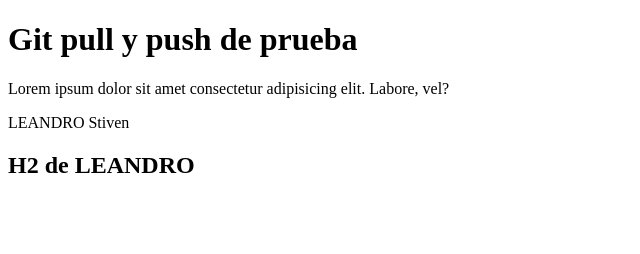
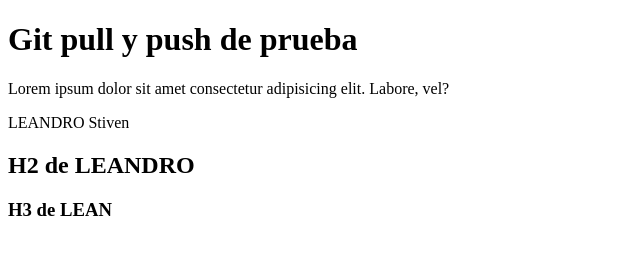
Before and after one commit to levsistemas/git, a plain HTML site: page index.html in a window 1280 px wide. Shown: the whole page, without its empty margins (0-640 px from the left). Drawn offline with Linux system fonts and the light colour scheme.

Commit message:
agregado h3 de Lean

```diff
--- a/index.html
+++ b/index.html
@@ -11,5 +11,6 @@
     <label for="">LEANDRO</label>
     <label for="">Stiven</label>
     <h2>H2 de LEANDRO</h2>
+    <h3>H3 de LEAN</h3>
 </body>
 </html>
```
